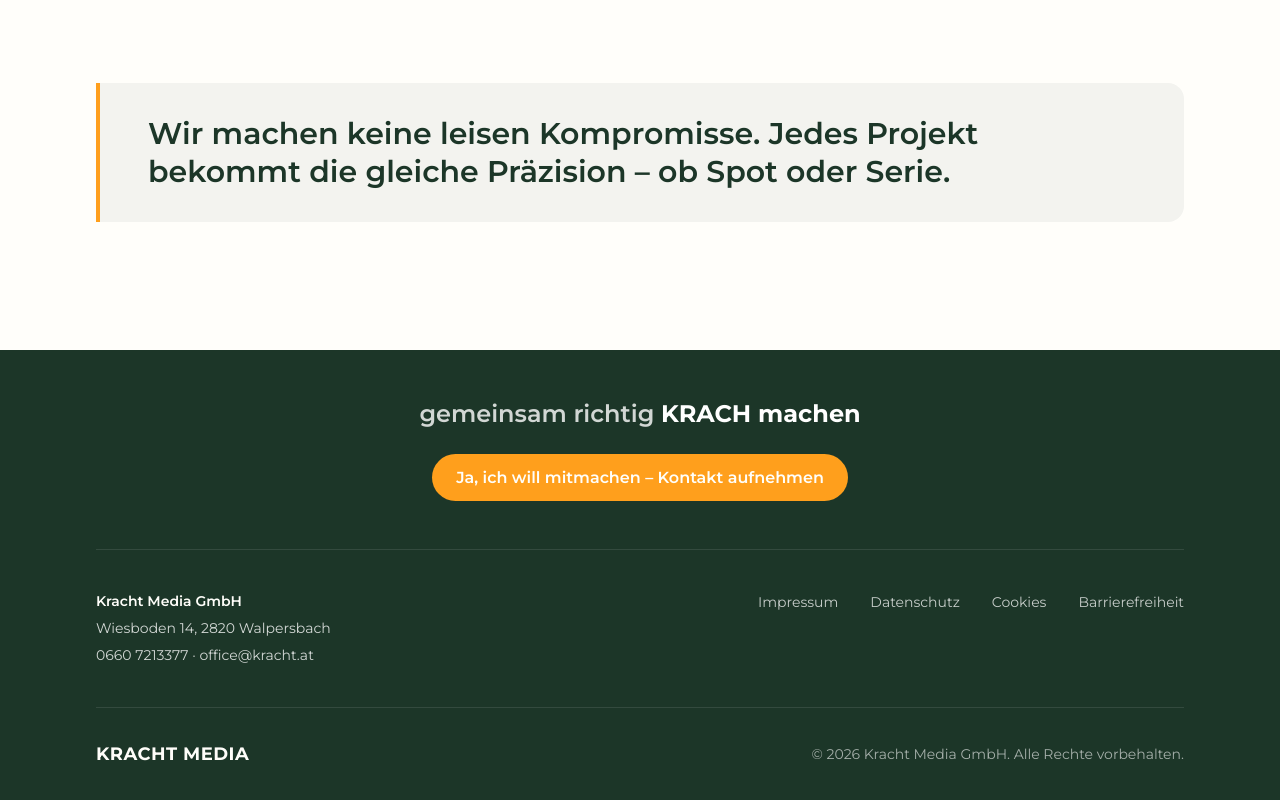
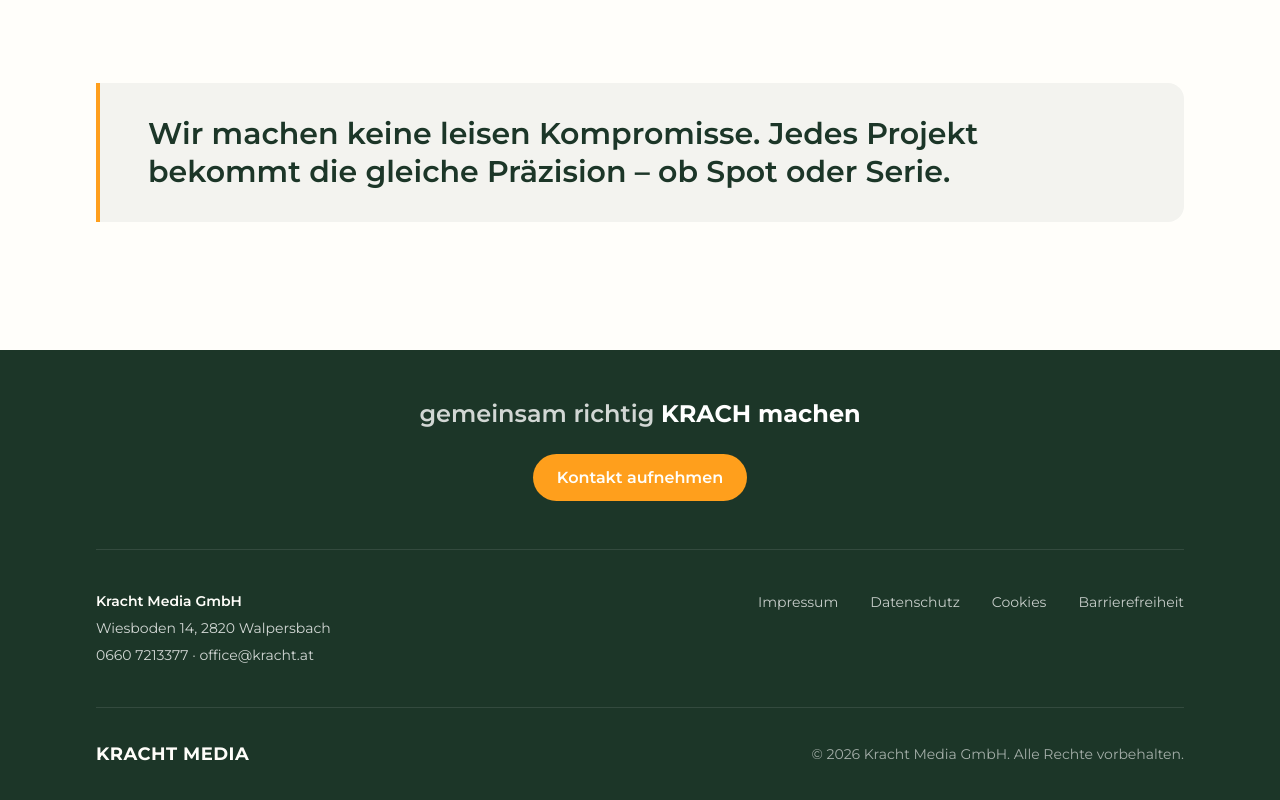
Before and after one commit to kracht-media-gmbh-admin/kracht-media-website, a Next.js app: page / in a window 1280 px wide. Shown: the part 1462-2262 px from the top of the page. Built offline with nearby package versions, Linux system fonts and the light colour scheme; no server answers.

Commit message:
fix: update button text in FooterCtaToggle component for clarity
- Changed button text from "Ja, ich will mitmachen – Kontakt aufnehmen" to "Kontakt aufnehmen" to simplify the call to action.

```diff
--- a/components/layout/FooterCtaToggle.tsx
+++ b/components/layout/FooterCtaToggle.tsx
@@ -20,7 +20,7 @@
         focus:outline-none focus-visible:ring-2 focus-visible:ring-orange-web focus-visible:ring-offset-2 focus-visible:ring-offset-kracht-gruen
       "
     >
-      Ja, ich will mitmachen – Kontakt aufnehmen
+      Kontakt aufnehmen
     </button>
   );
 }
```
